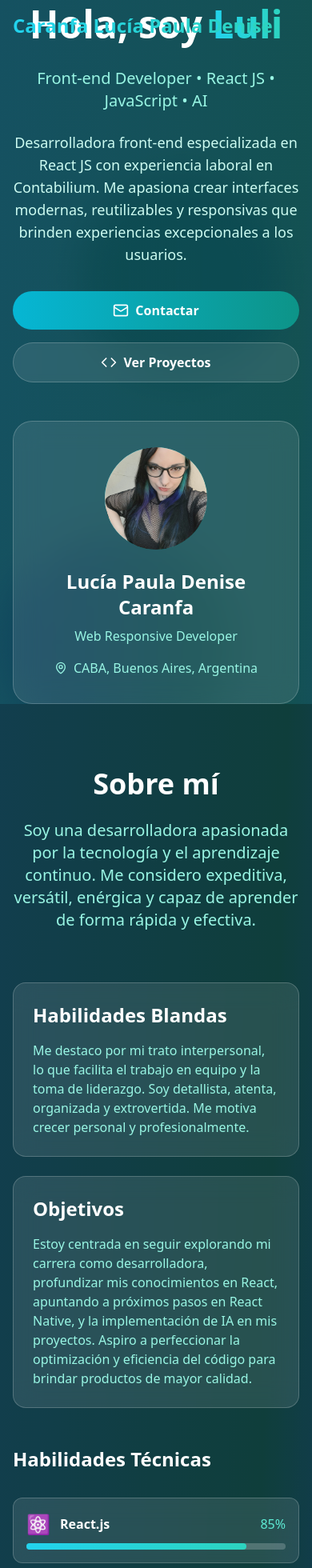
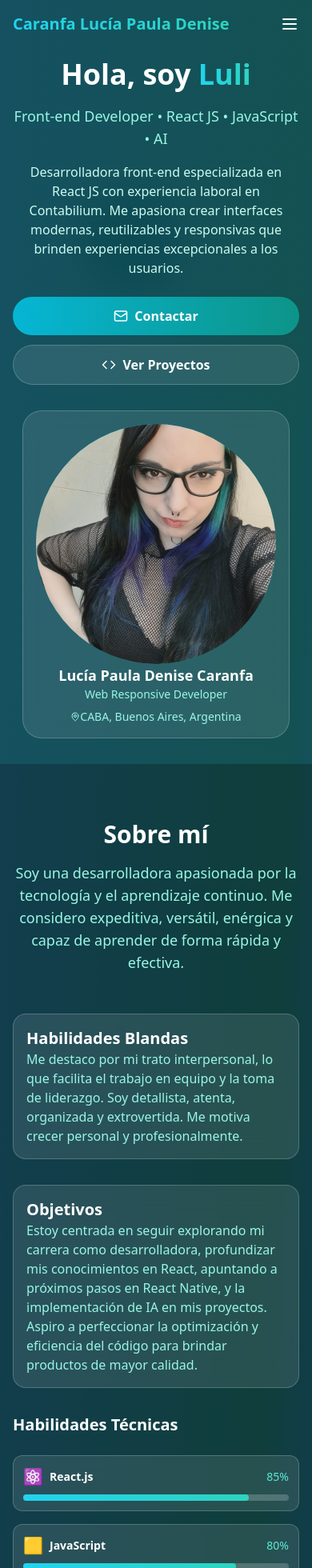
Before and after one commit to Caranfa-Lucia/caranfa-lucia-landing, a React (Vite) app: page / in a window 390 px wide. Shown: the top 1960 px of the page at 80% size. Built offline with nearby package versions, Linux system fonts and the light colour scheme.

Commit message:
Guardado de primeros cambios mobile

```diff
--- a/src/App.jsx
+++ b/src/App.jsx
@@ -1,25 +1,50 @@
 import React, { useState, useEffect } from 'react';
-import { Mail, Phone, Linkedin, Github, ExternalLink, Code, User, MapPin, Calendar, Award, Briefcase, GraduationCap, Laptop, Globe } from 'lucide-react';
+import { Mail, Phone, Linkedin, Github, ExternalLink, Code, User, MapPin, Calendar, Award, Briefcase, GraduationCap, Laptop, Globe, Menu, X } from 'lucide-react';
 import profileImage from './assets/caranfa-lucia.jpeg';
 
 const LandingPage = () => {
   const [isScrolled, setIsScrolled] = useState(false);
   const [activeSection, setActiveSection] = useState('home');
+  const [isMobileMenuOpen, setIsMobileMenuOpen] = useState(false);
 
   useEffect(() => {
     const handleScroll = () => {
       setIsScrolled(window.scrollY > 50);
+      // Cerrar menú móvil al hacer scroll
+      if (isMobileMenuOpen) {
+        console.log('Cerrando menú por scroll');
+        setIsMobileMenuOpen(false);
+      }
+    };
+
+    const handleClickOutside = (event) => {
+      // Solo cerrar si el menú está abierto y el clic no fue dentro del nav
+      if (isMobileMenuOpen && !event.target.closest('nav')) {
+        console.log('Cerrando menú por clic fuera');
+        setIsMobileMenuOpen(false);
+      }
     };
 
     window.addEventListener('scroll', handleScroll);
-    return () => window.removeEventListener('scroll', handleScroll);
-  }, []);
+    document.addEventListener('click', handleClickOutside);
+
+    return () => {
+      window.removeEventListener('scroll', handleScroll);
+      document.removeEventListener('click', handleClickOutside);
+    };
+  }, [isMobileMenuOpen]);
+
+  // Debug: Monitorear cambios en isMobileMenuOpen
+  useEffect(() => {
+    console.log('isMobileMenuOpen cambió a:', isMobileMenuOpen);
+  }, [isMobileMenuOpen]);
 
   const scrollToSection = (sectionId) => {
     const element = document.getElementById(sectionId);
     if (element) {
       element.scrollIntoView({ behavior: 'smooth' });
       setActiveSection(sectionId);
+      setIsMobileMenuOpen(false); // Cerrar menú móvil al hacer clic
     }
   };
 
@@ -87,89 +112,132 @@ const LandingPage = () => {
     <div className="min-h-screen bg-gradient-to-br from-cyan-900 via-teal-900 to-blue-800">
 
       {/* Navigation */}
-      <nav className={`fixed w-full z-50 transition-all duration-300 ${isScrolled ? 'bg-white/10 backdrop-blur-lg' : 'bg-transparent'
-        }`}>
-        <div className="max-w-7xl mx-auto px-4 sm:px-6 lg:px-8">
+      <nav className={`fixed w-full z-50 transition-all duration-300 ${isScrolled ? 'bg-white/10 backdrop-blur-lg' : 'bg-transparent'}`}>
+        <div className="max-w-7xl mx-auto px-4 sm:px-6 lg:px-8 relative">
           <div className="flex justify-between items-center py-4">
-            <div className="text-2xl font-bold bg-gradient-to-r from-cyan-400 to-teal-400 bg-clip-text text-transparent">
+            {/* Logo */}
+            <div className="text-xl md:text-3xl font-bold bg-gradient-to-r from-cyan-400 to-teal-400 bg-clip-text text-transparent">
               Caranfa Lucía Paula Denise
             </div>
+
+            {/* Desktop Menu */}
             <div className="hidden md:flex space-x-8">
-              {['home', 'about', 'experience', 'highlights', 'education', 'projects', 'contact'].map((section) => (
+              {['home', 'about', 'experience', 'highlights', 'education', 'certifications', 'projects', 'contact'].map((section) => (
                 <button
                   key={section}
                   onClick={() => scrollToSection(section)}
-                  className={`capitalize transition-colors duration-200 hover:text-cyan-400 ${activeSection === section ? 'text-cyan-400' : 'text-white'
-                    }`}
+                  className={`capitalize text-lg transition-colors duration-200 hover:text-cyan-400 ${activeSection === section ? 'text-cyan-400' : 'text-white'}`}
                 >
                   {section === 'home' ? 'Inicio' :
                     section === 'about' ? 'Sobre mí' :
                       section === 'experience' ? 'Experiencia' :
                         section === 'highlights' ? 'Destacados' :
                           section === 'education' ? 'Educación' :
+                          section === 'certifications' ? 'Certificaciones' :
                             section === 'projects' ? 'Proyectos' : 'Contacto'}
                 </button>
               ))}
             </div>
+
+            {/* Mobile Menu Button */}
+            <button
+              onClick={(e) => {
+                e.stopPropagation();
+                const newValue = !isMobileMenuOpen;
+                console.log('Estado anterior:', isMobileMenuOpen, 'Nuevo estado:', newValue);
+                setIsMobileMenuOpen(newValue);
+              }}
+              className="md:hidden p-2 rounded-lg  text-white transition-all duration-200"
+            >
+              {isMobileMenuOpen ? <X size={24} /> : <Menu size={24} />}
+            </button>
           </div>
+
+          {/* Mobile Menu */}
+          {isMobileMenuOpen && (
+            <div className="md:hidden right-0 top-full z-50 backdrop-blur-lg rounded-2xl mt-4 p-4 shadow-2xl w-100" style={{ marginBottom: '10px' }}>
+              <div className="flex flex-col space-y-2">
+                {['home', 'about', 'experience', 'highlights', 'education', 'certifications', 'projects', 'contact'].map((section) => (
+                  <button
+                    key={section}
+                    onClick={(e) => {
+                      e.stopPropagation();
+                      scrollToSection(section);
+                    }}
+                    className={`text-left px-4 py-3 rounded-xl transition-all duration-200 hover:bg-white/10 text-lg ${activeSection === section
+                      ? 'bg-cyan-500/20 text-cyan-400 border border-cyan-400/30'
+                      : 'text-white hover:text-cyan-400'
+                      }`}
+                  >
+                    {section === 'home' ? 'Inicio' :
+                      section === 'about' ? 'Sobre mí' :
+                        section === 'experience' ? 'Experiencia' :
+                          section === 'highlights' ? 'Destacados' :
+                            section === 'education' ? 'Educación' :
+                              section === 'certifications' ? 'Certificaciones' :
+                                section === 'projects' ? 'Proyectos' : 'Contacto'}
+                  </button>
+                ))}
+              </div>
+            </div>
+          )}
         </div>
       </nav>
 
       {/* Hero Section */}
-      <section id="home" className="min-h-screen flex items-center justify-center relative overflow-hidden">
+      <section id="home" className="min-h-screen flex items-center justify-center relative overflow-hidden pt-20">
         <div className="absolute inset-0 bg-gradient-to-r from-teal-800/20 to-cyan-800/20"></div>
 
         {/* Floating Elements */}
         <div className="absolute inset-0">
-          <div className="absolute top-1/4 left-1/4 w-64 h-64 bg-gradient-to-r from-teal-400 to-cyan-400 rounded-full mix-blend-multiply filter blur-xl opacity-20 animate-pulse"></div>
-          <div className="absolute top-3/4 right-1/4 w-72 h-72 bg-gradient-to-r from-blue-400 to-teal-400 rounded-full mix-blend-multiply filter blur-xl opacity-20 animate-pulse animation-delay-2000"></div>
+          <div className="absolute top-1/4 left-1/4 w-32 h-32 md:w-64 md:h-64 bg-gradient-to-r from-teal-400 to-cyan-400 rounded-full mix-blend-multiply filter blur-xl opacity-20 animate-pulse"></div>
+          <div className="absolute top-3/4 right-1/4 w-36 h-36 md:w-72 md:h-72 bg-gradient-to-r from-blue-400 to-teal-400 rounded-full mix-blend-multiply filter blur-xl opacity-20 animate-pulse animation-delay-2000"></div>
         </div>
 
-        <div className="max-w-7xl mx-auto px-4 sm:px-6 lg:px-8 relative z-10">
-          <div className="grid grid-cols-1 lg:grid-cols-2 gap-12 items-center">
-            <div className="text-center lg:text-left">
-              <h1 className="text-5xl lg:text-7xl font-bold text-white mb-6 leading-tight">
+        <div className="max-w-7xl mx-auto px-4 sm:px-6 lg:px-8 relative z-10" style={{ paddingTop: '70px' }}>
+          <div className="grid grid-cols-1 lg:grid-cols-2 gap-8 lg:gap-12 items-center">
+            <div className="text-center lg:text-left order-2 lg:order-1">
+              <h1 className="text-4xl sm:text-5xl lg:text-7xl font-bold text-white mb-4 lg:mb-6 leading-tight">
                 Hola, soy{' '}
                 <span className="bg-gradient-to-r from-cyan-400 to-teal-400 bg-clip-text text-transparent">
                   Luli
                 </span>
               </h1>
-              <p className="text-xl lg:text-2xl text-teal-200 mb-6">
+              <p className="text-lg sm:text-xl lg:text-2xl text-teal-200 mb-4 lg:mb-6">
                 Front-end Developer • React JS • JavaScript • AI
               </p>
-              <p className="text-lg text-teal-100 mb-8 max-w-2xl">
+              <p className="text-base sm:text-lg text-teal-100 mb-6 lg:mb-8 max-w-2xl mx-auto lg:mx-0">
                 Desarrolladora front-end especializada en React JS con experiencia laboral en Contabilium.
                 Me apasiona crear interfaces modernas, reutilizables y responsivas que brinden
                 experiencias excepcionales a los usuarios.
               </p>
-              <div className="flex flex-col sm:flex-row gap-4 justify-center lg:justify-start">
+              <div className="flex flex-col sm:flex-row gap-3 sm:gap-4 justify-center lg:justify-start">
                 <button
                   onClick={() => scrollToSection('contact')}
-                  className="bg-gradient-to-r from-cyan-500 to-teal-600 hover:from-cyan-600 hover:to-teal-700 text-white px-8 py-3 rounded-full font-semibold transition-all duration-200 transform hover:scale-105 flex items-center justify-center gap-2"
+                  className="bg-gradient-to-r from-cyan-500 to-teal-600 hover:from-cyan-600 hover:to-teal-700 text-white px-6 sm:px-8 py-3 rounded-full font-semibold transition-all duration-200 transform hover:scale-105 flex items-center justify-center gap-2"
                 >
-                  <Mail size={20} />
+                  <Mail size={18} className="sm:w-5 sm:h-5" />
                   Contactar
                 </button>
                 <button
                   onClick={() => scrollToSection('projects')}
-                  className="bg-white/10 backdrop-blur-sm border border-white/20 text-white px-8 py-3 rounded-full font-semibold transition-all duration-200 hover:bg-white/20 flex items-center justify-center gap-2"
+                  className="bg-white/10 backdrop-blur-sm border border-white/20 text-white px-6 sm:px-8 py-3 rounded-full font-semibold transition-all duration-200 hover:bg-white/20 flex items-center justify-center gap-2"
                 >
-                  <Code size={20} />
+                  <Code size={18} className="sm:w-5 sm:h-5" />
                   Ver Proyectos
                 </button>
               </div>
             </div>
-            <div className="flex justify-center lg:justify-end">
-              <div className="bg-white/10 backdrop-blur-lg rounded-3xl p-8 border border-white/20 transform hover:scale-105 transition-all duration-300">
+            <div className="flex justify-center lg:justify-end order-1 lg:order-2 mb-8 lg:mb-0">
+              <div className="bg-white/10 backdrop-blur-lg rounded-3xl p-4 sm:p-6 lg:p-8 border border-white/20 transform hover:scale-105 transition-all duration-300">
                 <div className="text-center">
-                  <div className="w-32 h-32 bg-gradient-to-br from-cyan-400 to-teal-600 rounded-full mx-auto mb-6 flex items-center justify-center">
-                    {/* <User size={48} className="text-white" /> */}
-                    <img src={profileImage} alt="profile image" className="w-32 h-32 rounded-full" />
+                  <div className="w-20 h-20 sm:w-28 sm:h-28 lg:w-32 lg:h-32 bg-gradient-to-br from-cyan-400 to-teal-600 rounded-full mx-auto mb-3 sm:mb-4 lg:mb-6 flex items-center justify-center" style={{ width: '300px', height: '300px' }}>
+                    <img src={profileImage} alt="profile image" className="w-20 h-20 sm:w-28 sm:h-28 lg:w-32 lg:h-32 rounded-full object-cover" style={{ width: '300px', height: '300px' }} />
                   </div>
-                  <h3 className="text-2xl font-bold text-white mb-2">Lucía Paula Denise Caranfa</h3>
-                  <p className="text-teal-200 mb-4">Web Responsive Developer</p>
-                  <div className="flex items-center justify-center gap-2 text-teal-200">
-                    <MapPin size={16} />
+                  <h3 className="text-lg sm:text-xl lg:text-2xl font-bold text-white mb-1 sm:mb-2">Lucía Paula Denise Caranfa</h3>
+                  <p className="text-sm sm:text-base lg:text-lg text-teal-200 mb-2 sm:mb-3 lg:mb-4">Web Responsive Developer</p>
+                  <div className="flex items-center justify-center gap-1 sm:gap-2 text-teal-200 text-sm sm:text-base lg:text-lg">
+                    <MapPin size={12} className="sm:w-3 sm:h-3 lg:w-4 lg:h-4" />
                     <span>CABA, Buenos Aires, Argentina</span>
                   </div>
                 </div>
@@ -180,45 +248,45 @@ const LandingPage = () => {
       </section>
 
       {/* About Section */}
-      <section id="about" className="py-20 bg-black/20">
+      <section id="about" className="py-16 sm:py-20 bg-black/20" style={{ paddingTop: '70px' }}>
         <div className="max-w-7xl mx-auto px-4 sm:px-6 lg:px-8">
-          <div className="text-center mb-16">
-            <h2 className="text-4xl lg:text-5xl font-bold text-white mb-6">Sobre mí</h2>
-            <p className="text-xl text-teal-200 max-w-3xl mx-auto">
+          <div className="text-center mb-12 sm:mb-16">
+            <h2 className="text-3xl sm:text-4xl lg:text-5xl font-bold text-white mb-4 sm:mb-6">Sobre mí</h2>
+            <p className="text-lg sm:text-xl text-teal-200 max-w-3xl mx-auto">
               Soy una desarrolladora apasionada por la tecnología y el aprendizaje continuo.
               Me considero expeditiva, versátil, enérgica y capaz de aprender de forma rápida y efectiva.
             </p>
           </div>
 
-          <div className="grid grid-cols-1 lg:grid-cols-2 gap-12 items-center mb-16">
-            <div className="space-y-6">
-              <div className="bg-white/10 backdrop-blur-lg rounded-2xl p-6 border border-white/20">
-                <h3 className="text-2xl font-bold text-white mb-4">Habilidades Blandas</h3>
-                <p className="text-teal-200">
+          <div className="grid grid-cols-1 lg:grid-cols-2 gap-8 lg:gap-12 items-center mb-12 sm:mb-16" style={{ paddingTop: '50px', paddingBottom: '80px' }}>
+            <div className="space-y-8 order-2 lg:order-1">
+              <div className="bg-white/10 backdrop-blur-lg rounded-2xl p-4 sm:p-6 border border-white/20 mb-8">
+                <h3 className="text-xl sm:text-2xl font-bold text-white mb-3 sm:mb-4">Habilidades Blandas</h3>
+                <p className="text-base sm:text-lg text-teal-200">
                   Me destaco por mi trato interpersonal, lo que facilita el trabajo en equipo y la toma de liderazgo.
                   Soy detallista, atenta, organizada y extrovertida. Me motiva crecer personal y profesionalmente.
                 </p>
               </div>
-              <div className="bg-white/10 backdrop-blur-lg rounded-2xl p-6 border border-white/20">
-                <h3 className="text-2xl font-bold text-white mb-4">Objetivos</h3>
-                <p className="text-teal-200">
+              <div className="bg-white/10 backdrop-blur-lg rounded-2xl p-4 sm:p-6 border border-white/20">
+                <h3 className="text-xl sm:text-2xl font-bold text-white mb-3 sm:mb-4">Objetivos</h3>
+                <p className="text-base sm:text-lg text-teal-200">
                   Estoy centrada en seguir explorando mi carrera como desarrolladora, profundizar mis conocimientos en React,
                   apuntando a próximos pasos en React Native, y la implementación de IA en mis proyectos.
                   Aspiro a perfeccionar la optimización y eficiencia del código para brindar productos de mayor calidad.
                 </p>
               </div>
             </div>
-            <div>
-              <h3 className="text-2xl font-bold text-white mb-8">Habilidades Técnicas</h3>
-              <div className="space-y-4">
+            <div className="order-1 lg:order-2">
+              <h3 className="text-xl sm:text-2xl font-bold text-white mb-6 sm:mb-8">Habilidades Técnicas</h3>
+              <div className="space-y-4 sm:space-y-5">
                 {skills.map((skill, index) => (
-                  <div key={index} className="bg-white/10 backdrop-blur-lg rounded-xl p-4 border border-white/20">
+                  <div key={index} className="bg-white/10 backdrop-blur-lg rounded-xl p-3 sm:p-4 border border-white/20 mb-4">
                     <div className="flex items-center justify-between mb-2">
-                      <div className="flex items-center gap-3">
-                        <span className="text-2xl">{skill.icon}</span>
-                        <span className="text-white font-semibold">{skill.name}</span>
+                      <div className="flex items-center gap-2 sm:gap-3">
+                        <span className="text-xl sm:text-2xl">{skill.icon}</span>
+                        <span className="text-sm sm:text-base text-white font-semibold">{skill.name}</span>
                       </div>
-                      <span className="text-teal-300">{skill.level}%</span>
+                      <span className="text-sm sm:text-base text-teal-300">{skill.level}%</span>
                     </div>
                     <div className="w-full bg-white/20 rounded-full h-2">
                       <div
--- a/tailwind.config.js
+++ b/tailwind.config.js
@@ -5,7 +5,11 @@ export default {
     "./src/**/*.{js,ts,jsx,tsx}",
   ],
   theme: {
-      extend: {},
+    extend: {
+      screens: {
+        custom: '900px', // breakpoint personalizado
+      },
+    },
   },
   plugins: [],
 }
```
Lines whose indentation alone changed are shown as unchanged.
